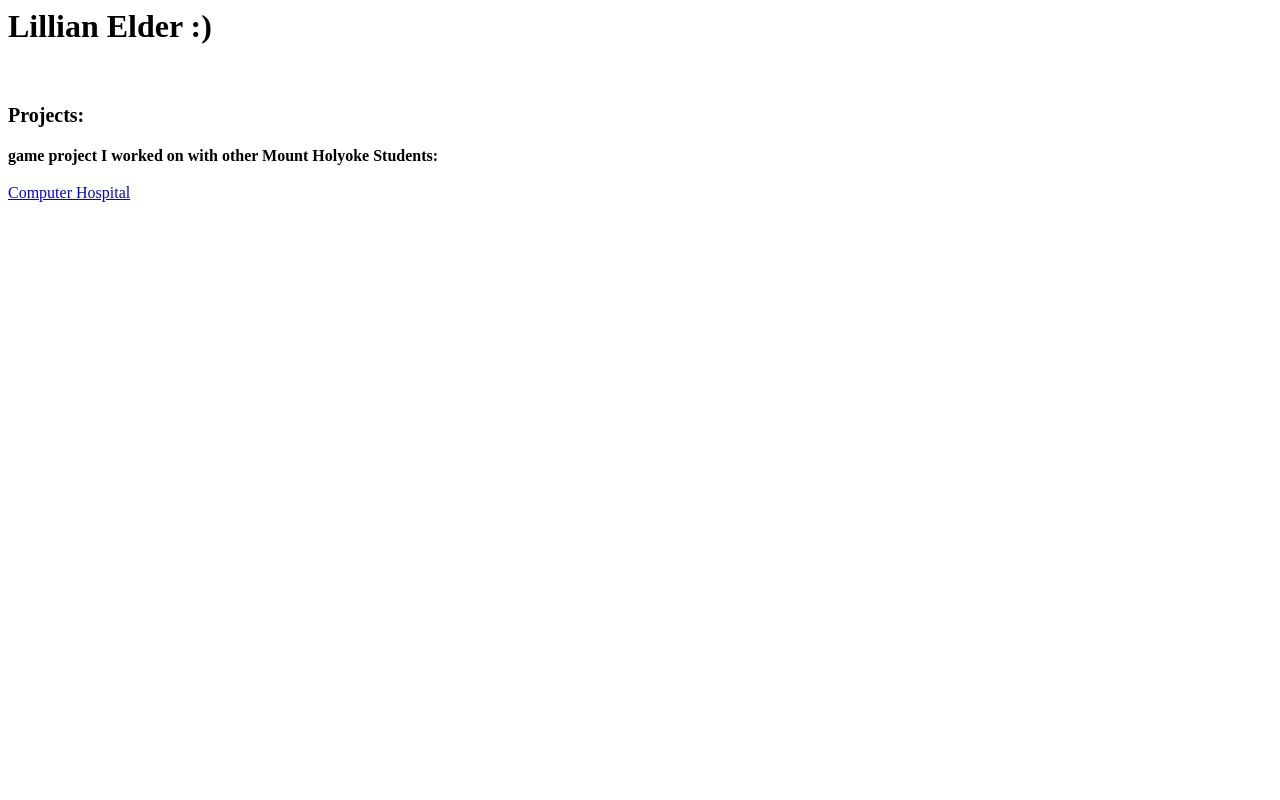
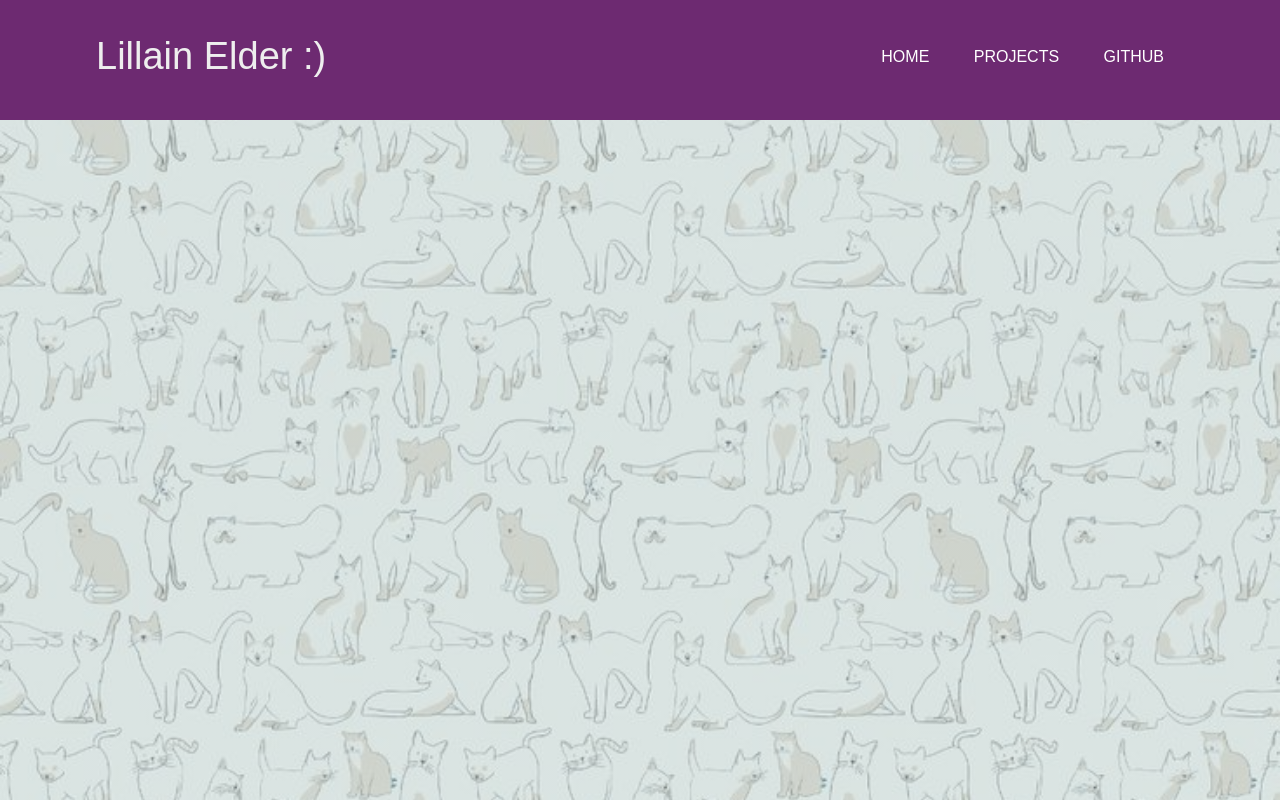
Before and after one commit to elder22l/elder22l.github.io, a plain HTML site: page index.html in a window 1280 px wide. Drawn offline with Linux system fonts and the light colour scheme.

Commit message:
Making it look better

```diff
--- a/index.html
+++ b/index.html
@@ -1,17 +1,28 @@
 <html>
-    <body>
-        <h1>
-            Lillian Elder :)
-        </h1>
-        <br>
-        <h2>
-            <p style="font-size: 20px"> Projects:</p>
-        </h2>
-        <h3> <p style="font-size: 16px"> game project I worked on with other Mount Holyoke Students:</p></h3>
 
-        <a href=https://elder22l.github.io/CSEducationGame> Computer Hospital </a>
+<head>
+    <Title> Lillian Elder :) </Title>
+    <link rel="stylesheet" href="style.css">
+</head>
 
-    </body>
+<body>
+    <div class = "banner">
+        <div class = "topBanner">
+            <div class = "navbar">
+                <div class = "logo">
+                    <p style="font-size: 38px"> Lillain Elder :)</p>
+                </div>
+                <ul>
+                    <li> <a href="#">Home</a></li>
+                    <li> <a href=https://elder22l.github.io/CSEducationGame> Projects </a></li>
+                    <li> <a href=https://github.com/elder22l> GitHub </a></li>
+
+                </ul>
+            </div>
+        </div>
+    </div>
+</body>
+
 
 <!-- clear cache -->
 <meta http-equiv='cache-control' content='no-cache'>
--- /dev/null
+++ b/style.css
@@ -0,0 +1,53 @@
+*{
+    margin: 0;
+    padding: 0;
+    font-family: sans-serif;
+}
+.banner{
+    width: 100%;
+    height: 100vh;
+    background-image: linear-gradient(rgba(202, 228, 236, .5),rgba(202, 228, 236, .5)),url(background.jpg);
+    background-size: cover;
+    background-position: center;
+}
+.topBanner{
+    width: 100%;
+    height: 120px;
+    background-image: linear-gradient(rgb(109, 42, 113),rgb(109, 42, 113));
+}
+.navbar{
+    width: 85%;
+    margin: auto;
+    padding: 35px 0;
+    display: flex;
+    align-items: center;
+    justify-content: space-between;
+}
+.logo{
+    cursor: pointer;
+    color: rgb(238, 238, 238);
+}
+.navbar ul li{
+    list-style: none;
+    display: inline-block;
+    margin: 0 20px;
+    position: relative;
+}
+.navbar ul li a{
+    text-decoration: none;
+    color:#fff;
+    text-transform: uppercase;
+}
+.navbar ul li::after{
+    content: ' ';
+    height: 3px;
+    width: 0;
+    background: #fdfdfd;
+    position: absolute;
+    left: 0;
+    bottom: -10px;
+    transition: 0.5s;
+}
+.navbar ul li:hover::after{
+    width: 100%;
+}
```
Also changed, not shown: app.css (deleted), background.jpg (added), test.txt (added).
